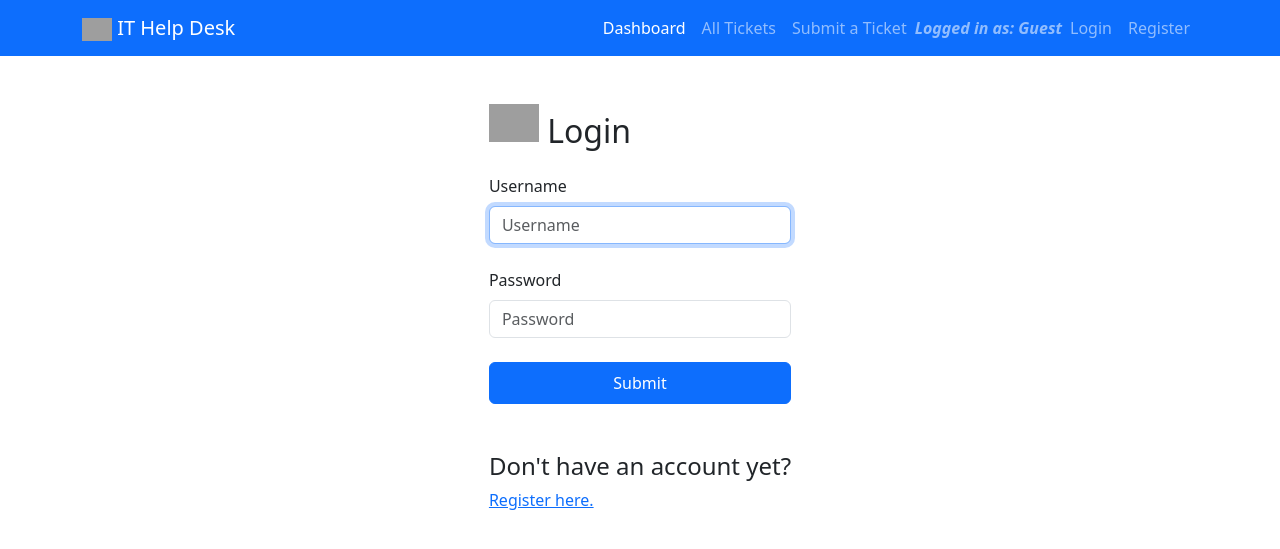
After one commit to chaudhryna/capstone, a Django app: page /accounts/login in a window 1280 px wide. The commit adds this page. Shown: the top 549 px of the page. Run offline with Django 4.2, Linux system fonts and the light colour scheme; some libraries are stand-ins or nearby versions; grey boxes are pictures that could not be loaded.

Commit message:
Login logout registration complete

```diff
--- /dev/null
+++ b/accounts/templates/accounts/login.html
@@ -0,0 +1,42 @@
+{% extends "base.html" %}
+{% load static %}
+
+{% block content %}
+<div class="container">
+
+<!-- Messages -->
+{% include 'partials/_messages.html' %}
+
+<main class="d-flex justify-content-center flex-column mt-5">
+    <div class="w-95 m-auto">
+	<h2>
+        <img class="mb-4" src="{% static 'img/helpdesk.jpg' %}" alt="" width="50">
+        Login
+    </h2>
+
+	<form action="{% url 'login' %}" method="POST">
+		{% csrf_token %}
+		<div class="mb-4">
+			<label for="username" class="form-label">Username</label>
+			<input
+				type="text"
+				autofocus
+				class="form-control"
+				id="username"
+                name="username"
+				aria-describedby="usernameHelp"
+                placeholder="Username" />
+		</div>
+		<div class="mb-4">
+			<label for="password" class="form-label">Password</label>
+			<input type="password" class="form-control" id="password" name="password" placeholder="Password" />
+		</div>
+		<button type="submit" class="btn btn-primary w-100 py-2">Submit</button>
+	</form>
+
+	<h4 class=mt-5>Don't have an account yet?</h4>
+	<a href="{% url 'register' %}">Register here.</a>
+    </div>
+</main>
+</div>
+{% endblock content %}
--- /dev/null
+++ b/accounts/urls.py
@@ -0,0 +1,9 @@
+from django.urls import path
+
+from accounts import views
+
+urlpatterns = [
+    path('login', views.login_view, name='login'),
+    path('register', views.register, name='register'),
+    path('logout', views.logout_view, name='logout'),
+]
--- a/accounts/views.py
+++ b/accounts/views.py
@@ -1,3 +1,63 @@
-from django.shortcuts import render
+from django.shortcuts import render, redirect
+from django.contrib.auth import authenticate, login, logout
+from django.contrib import messages
+from django.db import IntegrityError
+from django.urls import reverse
 
-# Create your views here.
+from .models import User
+
+def dashboard(request):
+    return render(request, 'accounts/dashboard.html')
+
+def register(request):
+    if request.method == "POST":
+        first_name = request.POST["first_name"]
+        last_name = request.POST["last_name"]
+        username = request.POST["username"]
+        email = request.POST["email"]
+
+        # Ensure password matches confirmation
+        password = request.POST["password"]
+        confirmation = request.POST["confirmation"]
+        if password != confirmation:
+            messages.error(request, 'Passwords must match.')
+            return redirect('register')
+
+        # Attempt to create new user
+        try:
+            user = User.objects.create_user(username, email, password)
+            user.first_name = first_name
+            user.last_name = last_name
+            user.save()
+        except IntegrityError:
+            messages.error(request, 'Username already taken.')
+            return redirect('register')
+
+        user = authenticate(username=username, password=password)
+        login(request, user)
+        return redirect('dashboard')
+    else:
+        return render(request, "accounts/register.html")
+
+def login_view(request):
+    if request.method == "POST":
+
+        # Attempt to sign user in
+        username = request.POST["username"]
+        password = request.POST["password"]
+        user = authenticate(username=username, password=password)
+
+        # Check if authentication successful
+        if user is not None:
+            login(request, user)
+            messages.success(request, 'You are now logged in.')
+            return redirect('dashboard')
+        else:
+            messages.error(request, 'Invalid username or password.')
+            return redirect('login')
+    else:
+        return render(request, "accounts/login.html")
+
+def logout_view(request):
+    logout(request)
+    return redirect('dashboard')
--- a/capstone/urls.py
+++ b/capstone/urls.py
@@ -1,22 +1,10 @@
-"""
-URL configuration for capstone project.
+from django.contrib import admin
+from django.urls import path, include
 
-The `urlpatterns` list routes URLs to views. For more information please see:
-    https://docs.djangoproject.com/en/4.2/topics/http/urls/
-Examples:
-Function views
-    1. Add an import:  from my_app import views
-    2. Add a URL to urlpatterns:  path('', views.home, name='home')
-Class-based views
-    1. Add an import:  from other_app.views import Home
-    2. Add a URL to urlpatterns:  path('', Home.as_view(), name='home')
-Including another URLconf
-    1. Import the include() function: from django.urls import include, path
-    2. Add a URL to urlpatterns:  path('blog/', include('blog.urls'))
-"""
-from django.contrib import admin
-from django.urls import path
+from accounts import views as accounts_views
 
 urlpatterns = [
     path('admin/', admin.site.urls),
+    path('accounts/', include('accounts.urls')),
+    path('', accounts_views.dashboard, name='dashboard'),
 ]
--- a/templates/base.html
+++ b/templates/base.html
@@ -4,34 +4,25 @@
 <head>
     <meta charset="UTF-8">
     <meta name="viewport" content="width=device-width, initial-scale=1.0">
-    <title>IT Support</title>
-    <link rel="stylesheet" href="{% static 'css/bootstrap.min.css' %}">
-    <link rel="stylesheet" href="{% static 'css/bootstrap.css' %}">
+    <title>{% block title %}IT Support{% endblock title %}</title>
+    <!--Favicon-->
+     <link rel="icon" href="{% static '/img/logo.png' %}" type="image/gif" sizes="16x16">
+
     <!-- Font Awesome -->
     <link rel="stylesheet" href="{% static 'css/all.css' %}" />
     <!-- Bootstrap -->
-    <link rel="stylesheet" href="{% static 'css/bootstrap.css' %}" />
+    <link rel="stylesheet" href="{% static 'css/bootstrap.css' %}">
     <!-- Custom -->
-    <link rel="stylesheet" href="{% static 'css/style.css' %}">M
+    <link rel="stylesheet" href="{% static 'css/style.css' %}">
 </head>
 <body>
-    <!-- Navbar -->
-    <nav class="navbar navbar-expand-lg bg-body-tertiary">
-  <div class="container-fluid">
-    <a class="navbar-brand" href="#">Navbar</a>
-    <button class="navbar-toggler" type="button" data-bs-toggle="collapse" data-bs-target="#navbarNavAltMarkup" aria-controls="navbarNavAltMarkup" aria-expanded="false" aria-label="Toggle navigation">
-      <span class="navbar-toggler-icon"></span>
-    </button>
-    <div class="collapse navbar-collapse" id="navbarNavAltMarkup">
-      <div class="navbar-nav">
-        <a class="nav-link active" aria-current="page" href="#">Home</a>
-        <a class="nav-link" href="#">Features</a>
-        <a class="nav-link" href="#">Pricing</a>
-        <a class="nav-link disabled" aria-disabled="true">Disabled</a>
-      </div>
-    </div>
-  </div>
-</nav>
-{% block content %}{% endblock content %}
+<!-- Navbar -->
+{% include 'partials/_navbar.html' %}
+
+{% block content %}
+{% endblock content %}
+
+<script src="{% static 'js/bootstrap.js' %} "></script>
+<script src="{% static 'js/main.js' %} "></script>
 </body>
 </html>
--- /dev/null
+++ b/templates/partials/_messages.html
@@ -0,0 +1,11 @@
+<!-- Messages -->
+{% if messages %}
+    {% for message in messages %}
+        <div id="message" class="container">
+            <div class="alert alert-{{ message.tags }} alert-dismissible fade show" role="alert">
+                {{ message }}
+                <button type="button" class="btn-close" data-bs-dismiss="alert" aria-label="Close"></button>
+            </div>
+        </div>
+    {% endfor %}
+{% endif %}
--- /dev/null
+++ b/templates/partials/_navbar.html
@@ -0,0 +1,47 @@
+<!-- Navbar -->
+{% load static %}
+
+<nav class="navbar navbar-expand-lg bg-primary navbar-dark">
+  <div class="container">
+    <a class="navbar-brand" href="#">
+      <img src="{% static '/img/logo.png' %}" class="logo" alt="logo" width="30"/>  IT Help Desk
+    </a>
+    <button class="navbar-toggler" type="button" data-bs-toggle="collapse" data-bs-target="#navbarNav" aria-controls="navbarText" aria-expanded="false" aria-label="Toggle navigation">
+      <span class="navbar-toggler-icon"></span>
+    </button>
+    <div class="collapse navbar-collapse" id="navbarNav">
+      <ul class="navbar-nav ms-auto mb-2 mb-lg-0">
+        <li class="nav-item">
+          <a class="nav-link active" aria-current="page" href="#">Dashboard</a>
+        </li>
+        <li class="nav-item">
+          <a class="nav-link" href="#">All Tickets</a>
+        </li>
+        <li class="nav-item">
+          <a class="nav-link" href="#">Submit a Ticket</a>
+        </li>
+        {% if user.is_authenticated %}
+            <li class="nav-item">
+                <a class="nav-link" href="#"><strong><em>Logged in as: {{ user.username }}</em></strong></a>
+            </li>
+            <li class="nav-item">
+              <a class="nav-link" href="#">Profile</a>
+            </li>
+            <li class="nav-item">
+              <a class="nav-link" href="{% url 'logout' %}">Logout</a>
+            </li>
+        {% else %}
+            <span class="navbar-text fw-bolder">
+              <em>Logged in as: Guest</em>
+            </span>
+            <li class="nav-item">
+              <a class="nav-link" href="{% url 'login' %}">Login</a>
+            </li>
+            <li class="nav-item">
+              <a class="nav-link" href="{% url 'register' %}">Register</a>
+            </li>
+        {% endif %}
+      </ul>
+    </div>
+  </div>
+</nav>
```
Also changed, not shown: accounts/templates/accounts/dashboard.html (added, +13 -0 lines), accounts/templates/accounts/register.html (added, +98 -0 lines), capstone/settings.py (+7 -0 lines).
